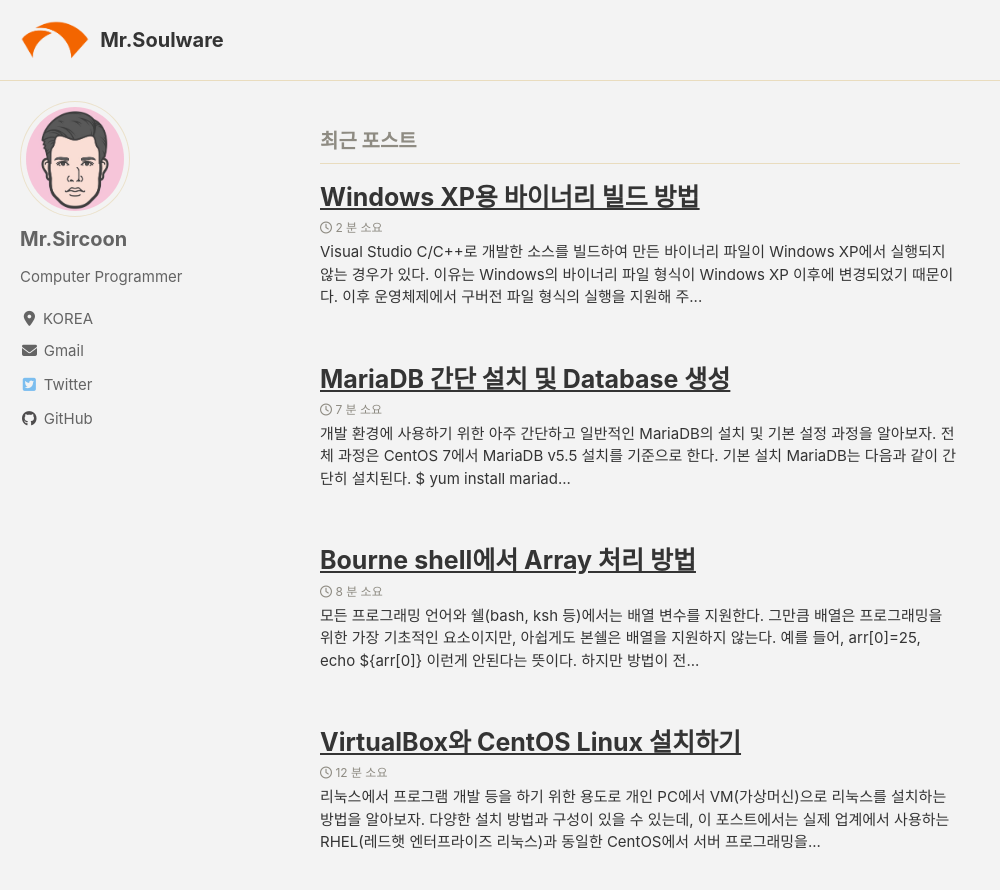
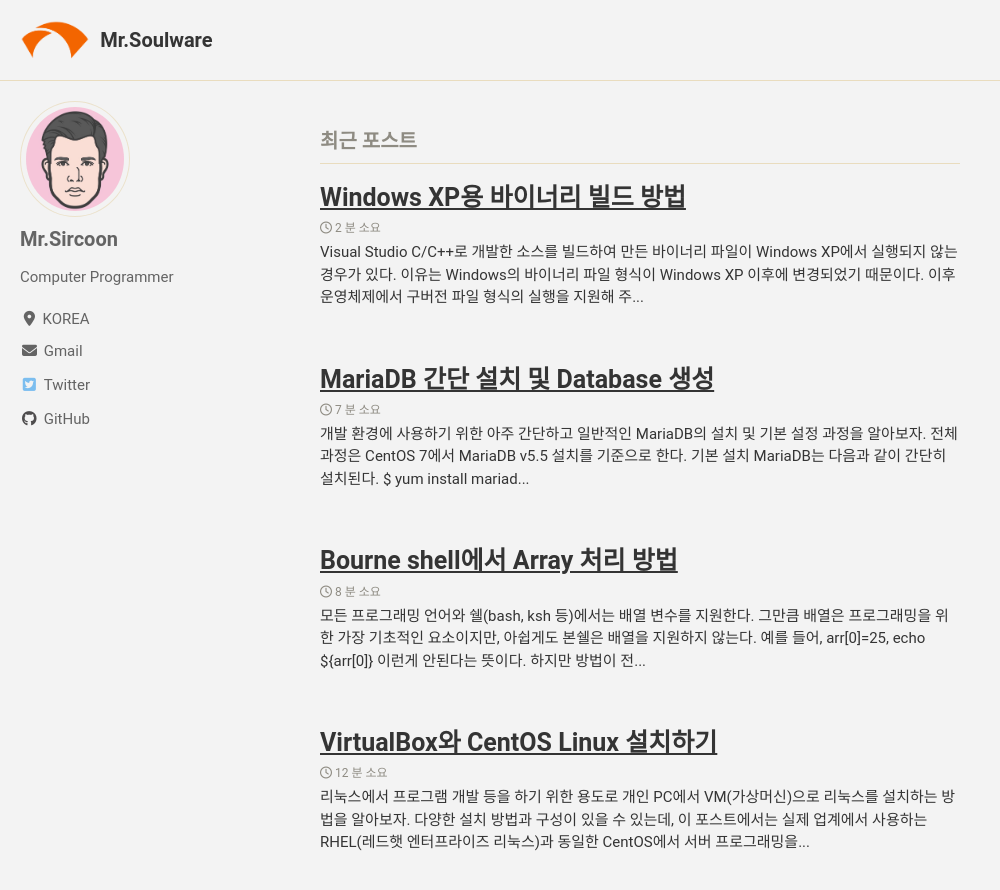
Before and after one commit to mrsoulware/mrsoulware.github.io, a Jekyll site: the page built from index.html, in a window 1280 px wide and 900 px high. Shown: the top 890 px of the window, without its empty margins (0-1000 px from the left). Built offline with Jekyll 4.4.1, drawn with Linux system fonts in a browser that asks for light colours; cached includes are drawn as plain includes; nearby versions of some CDN libraries; some web fonts are replaced; the list of posts is cut into pages by our own code.

Commit message:
Update _variables.scss

```diff
--- a/_sass/minimal-mistakes/_variables.scss
+++ b/_sass/minimal-mistakes/_variables.scss
@@ -14,7 +14,11 @@
 
 /* system typefaces */
 $serif: Georgia, Times, serif !default;
+/*
 $sans-serif: -apple-system, BlinkMacSystemFont, "Roboto", "Segoe UI",
+  "Helvetica Neue", "Lucida Grande", Arial, sans-serif !default;
+*/
+$sans-serif: "Sunflower", "Roboto", "Segoe UI",
   "Helvetica Neue", "Lucida Grande", Arial, sans-serif !default;
 $monospace: Monaco, Consolas, "Lucida Console", monospace !default;
 
```
